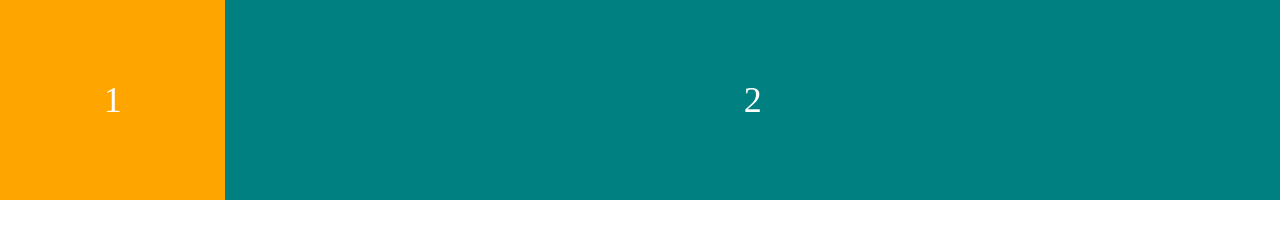
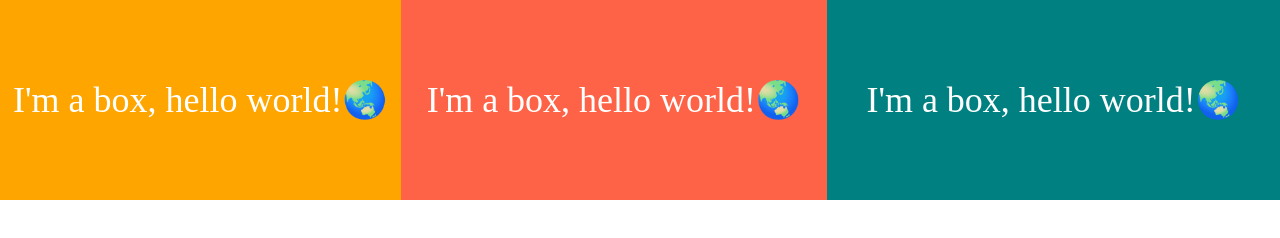
Before and after one commit to chaeyn/css-layout-masterclass, a website built with Vite: page index.html in a window 1280 px wide. Built offline with nearby package versions, Linux system fonts and the light colour scheme.

Commit message:
Learn Flex Shrink

```diff
--- a/index.html
+++ b/index.html
@@ -8,8 +8,9 @@
   </head>
   <body>
     <div class="father">
-      <div class="box">1</div>
-      <div class="box">2</div>
+      <div class="box">I'm a box, hello world!🌏</div>
+      <div class="box">I'm a box, hello world!🌏</div>
+      <div class="box">I'm a box, hello world!🌏</div>
     </div>
   </body>
 </html>
--- a/src/style.css
+++ b/src/style.css
@@ -21,9 +21,17 @@
 .box:first-child {
   background-color: orange;
   flex-grow: 1;
+  flex-shrink: 3;
+}
+
+.box:nth-child(2) {
+  background-color: tomato;
+  flex-grow: 2;
+  flex-shrink: 5;
 }
 
 .box:last-child {
   background-color: teal;
-  flex-grow: 5;
+  flex-grow: 3;
+  flex-shrink: 0;
 }
```
